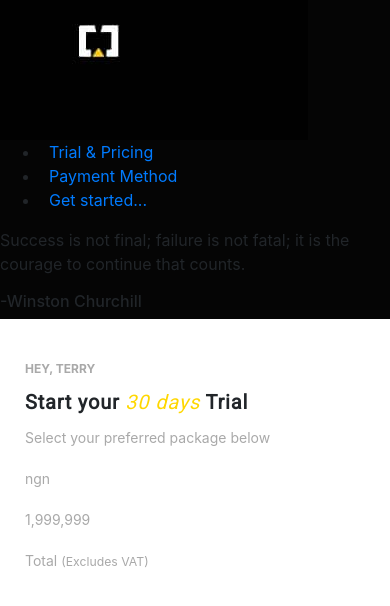
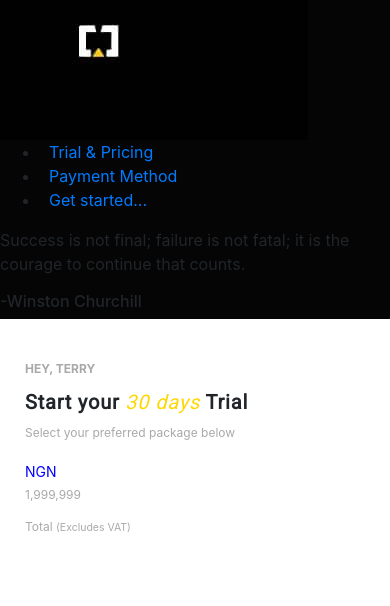
Before and after one commit to siccoo/onboarding, a Vue app: page /#/ in a window 390 px wide. Shown: the top 606 px of the page. Built offline with nearby package versions, Linux system fonts and the light colour scheme.

Commit message:
updates on Onboard.vue styling & component

```diff
--- a/src/components/Onboard.vue
+++ b/src/components/Onboard.vue
@@ -120,5 +120,21 @@ export default {
   color: #a9a9a9;
 }
 
+@media only screen and (max-width: 1024px){
+  .onboard-right p {
+    font-size: 12px;
+    line-height: 16px;
+  }
+}
 
+.onboard-right .ng {
+  font-family: "Roboto" sans-serif;
+  font-style: normal;
+  font-weight: normal;
+  font-size: 14px;
+  line-height: 30px;
+  color: #0000ff;
+  text-transform: uppercase;
+  margin: 0;
+}
 </style>
```
